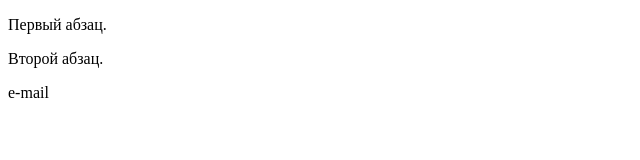
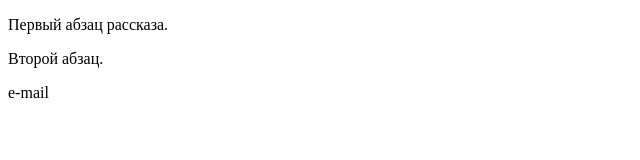
Before and after one commit to MarySGP/spetial-app-project, a plain HTML site: page index.html in a window 1280 px wide. Shown: the full height of the page, 0-640 px from the left. Drawn offline with Linux system fonts and the light colour scheme.

```diff
--- a/index.html
+++ b/index.html
@@ -7,7 +7,7 @@
  <body>
 
   <!-- Комментарий -->
-  <p>Первый абзац.</p>
+  <p>Первый абзац  рассказа.</p>
   <p>Второй абзац.</p>
   <p>e-mail </p>
  </body>
```
